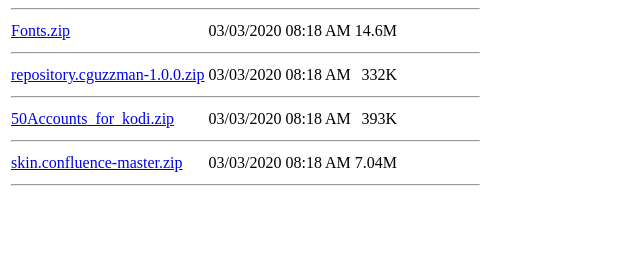
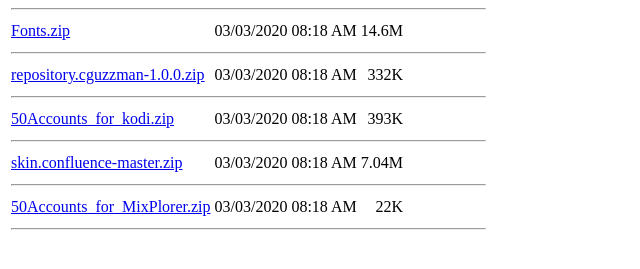
Before and after one commit to labdiynez/coreelec-jy.github.io, a plain HTML site: page index.html in a window 1280 px wide. Shown: the part 91-360 px from the top of the page, without its empty margins (0-640 px from the left). Drawn offline with Linux system fonts and the light colour scheme.

Commit message:
Update index.html

```diff
--- a/index.html
+++ b/index.html
@@ -11,5 +11,7 @@
 <tr><th colspan="4"><hr /></th></tr>
 <tr><td><a href="skin.confluence-master.zip">skin.confluence-master.zip</a></td><td align="right">03/03/2020 08:18 AM </td><td align="right">7.04M</td><td>&nbsp;</td></tr>
 <tr><th colspan="4"><hr /></th></tr>
+<tr><td><a href="50Accounts_for_MixPlorer.zip">50Accounts_for_MixPlorer.zip</a></td><td align="right">03/03/2020 08:18 AM </td><td align="right">22K</td><td>&nbsp;</td></tr>
+<tr><th colspan="4"><hr /></th></tr>
 </table></body>
 </html>
```
